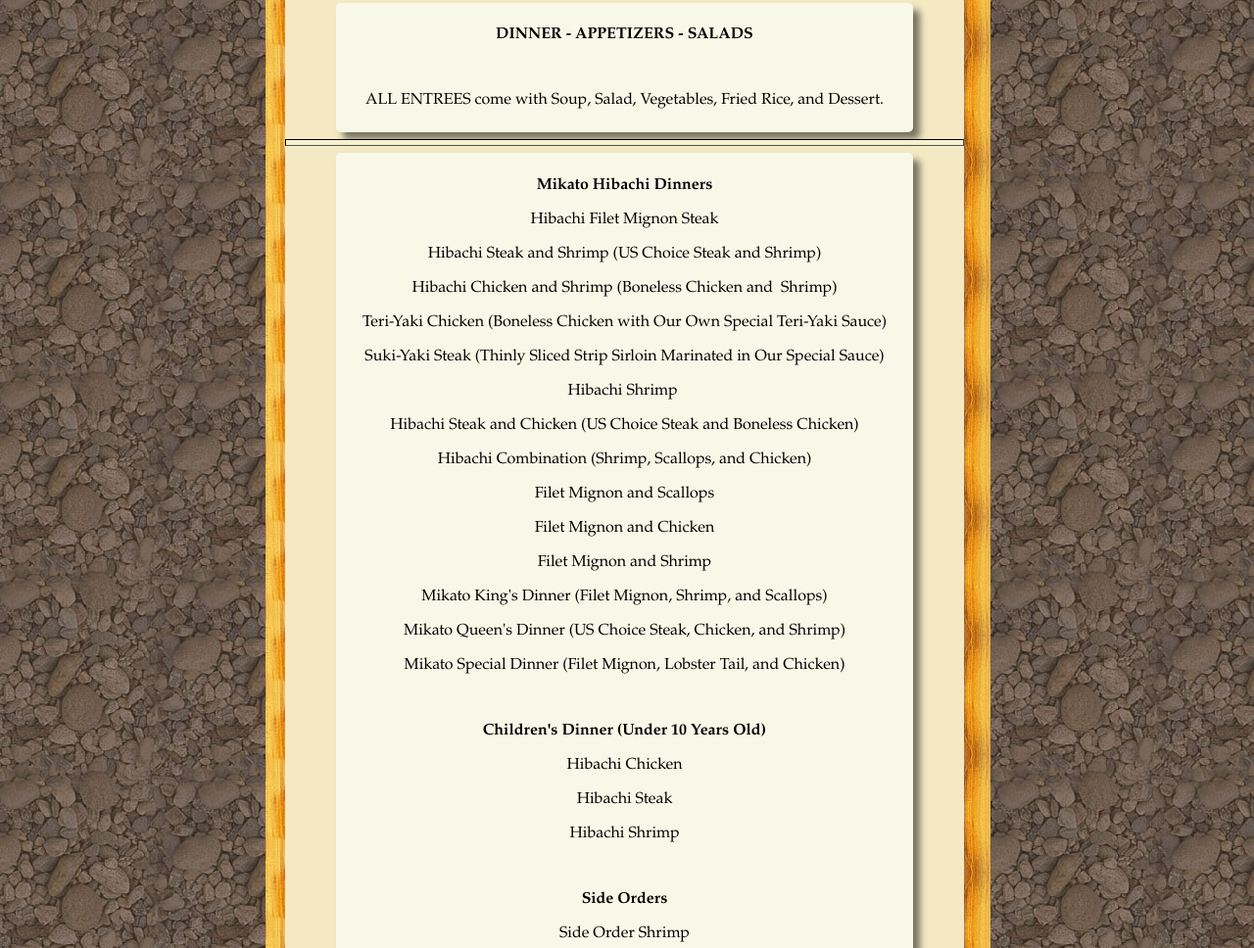
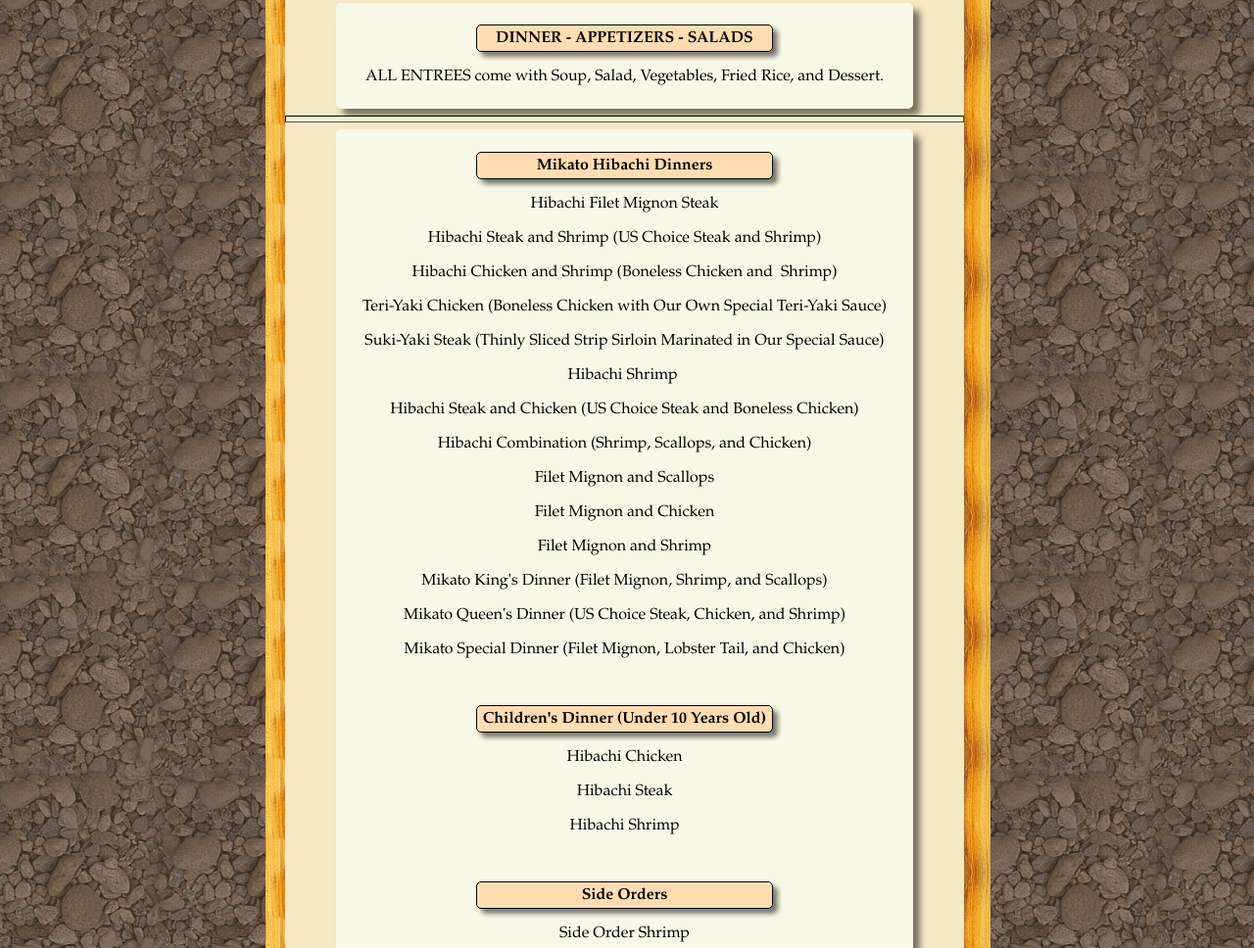
Before and after one commit to walterlee7/mikato, a website: page build/hibachi-menu.html in a window 1280 px wide. Shown: the part 384-1352 px from the top of the page at 98% size. Drawn offline with nearby package versions, Linux system fonts and the light colour scheme.

Commit message:
menu css update

```diff
--- a/build/hibachi-menu.html
+++ b/build/hibachi-menu.html
@@ -121,9 +121,9 @@
                                 <hr />
 
                                 <div class="menuIntro">
-                                    <p><span style="font-family: Book Antiqua, Palatino, serif; font-size: medium;"><strong>DINNER
+                                    <p id="menuTitles"><span
+                                            style="font-family: Book Antiqua, Palatino, serif; font-size: medium;"><strong>DINNER
                                                 - APPETIZERS - SALADS</strong></span></p>
-                                    <p>&nbsp;</p>
                                     <p><span style="font-family: Book Antiqua, Palatino, serif; font-size: medium;">ALL
                                             ENTREES come with Soup, Salad, Vegetables, Fried Rice, and Dessert.</span>
                                     </p>
@@ -132,7 +132,8 @@
                                 <hr />
 
                                 <div class="menuDinners">
-                                    <p><span style="font-family: Book Antiqua, Palatino, serif; font-size: medium;"><strong>Mikato
+                                    <p id="menuTitles"><span
+                                            style="font-family: Book Antiqua, Palatino, serif; font-size: medium;"><strong>Mikato
                                                 Hibachi Dinners</strong></span></p>
                                     <p><span style="font-family: Book Antiqua, Palatino, serif; font-size: medium;">Hibachi
                                             Filet Mignon Steak</span></p>
@@ -164,7 +165,9 @@
                                     <p><span style="font-family: Book Antiqua, Palatino, serif; font-size: medium;">Mikato
                                             Special Dinner (Filet Mignon, Lobster Tail, and Chicken)</span></p>
                                     <p>&nbsp;</p>
-                                    <p><span style="font-family: Book Antiqua, Palatino, serif; font-size: medium;"><strong>Children&#039;s
+
+                                    <p id="menuTitles"><span
+                                            style="font-family: Book Antiqua, Palatino, serif; font-size: medium;"><strong>Children&#039;s
                                                 Dinner (Under 10 Years Old)</strong></span></p>
                                     <p><span style="font-family: Book Antiqua, Palatino, serif; font-size: medium;">Hibachi
                                             Chicken</span></p>
@@ -173,7 +176,9 @@
                                     <p><span style="font-family: Book Antiqua, Palatino, serif; font-size: medium;">Hibachi
                                             Shrimp</span></p>
                                     <p>&nbsp;</p>
-                                    <p><span style="font-family: Book Antiqua, Palatino, serif; font-size: medium;"><strong>Side
+
+                                    <p id="menuTitles"><span
+                                            style="font-family: Book Antiqua, Palatino, serif; font-size: medium;"><strong>Side
                                                 Orders</strong></span></p>
                                     <p><span style="font-family: Book Antiqua, Palatino, serif; font-size: medium;">Side
                                             Order Shrimp</span></p>
@@ -191,7 +196,8 @@
                                 <hr />
 
                                 <div class="menuAppetizers">
-                                    <p><span style="font-family: Book Antiqua, Palatino, serif; font-size: medium;"><strong>Tempura
+                                    <p id="menuTitles"><span
+                                            style="font-family: Book Antiqua, Palatino, serif; font-size: medium;"><strong>Tempura
                                                 Appetizers</strong></span></p>
                                     <p><span style="font-family: Book Antiqua, Palatino, serif; font-size: medium;">Shirmp
                                             and Vegetables (with Tempura Sauce)</span></p>
@@ -216,7 +222,7 @@
                                 <hr />
 
                                 <div class="menuSalads">
-                                    <p><span
+                                    <p id="menuTitles"><span
                                             style="font-family: Book Antiqua, Palatino, serif; font-size: medium;"><strong>Salads</strong></span>
                                     </p>
                                     <p><span style="font-family: Book Antiqua, Palatino, serif; font-size: medium;">Seaweed
--- a/build/index.css
+++ b/build/index.css
@@ -232,6 +232,19 @@
     box-shadow: rgba(0, 0, 0, 0.514) 7px 7px 7px;
 }
 
+#menuTitles {
+    border: 1px solid black;
+    left: 0;
+    right: 0;
+    margin-left: auto;
+    margin-right: auto;
+    width: 50%;
+    border-radius: 5px;
+    padding: 0.2em;
+    background-color: rgb(255, 221, 177);
+    box-shadow: rgba(0, 0, 0, 0.514) 5px 5px 5px;
+}
+
 
 .menuDinners, .menuAppetizers, .menuSalads {
     left: 0;
```
